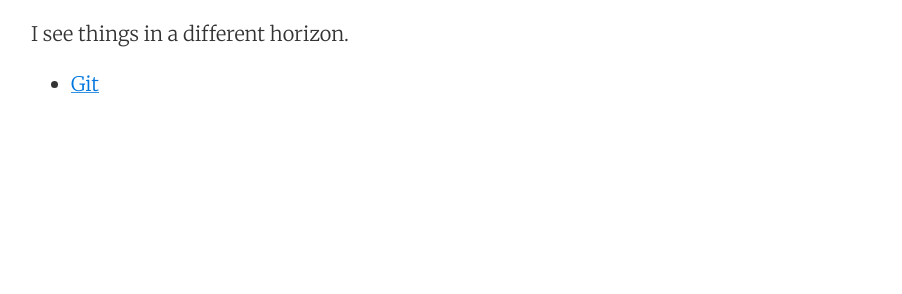
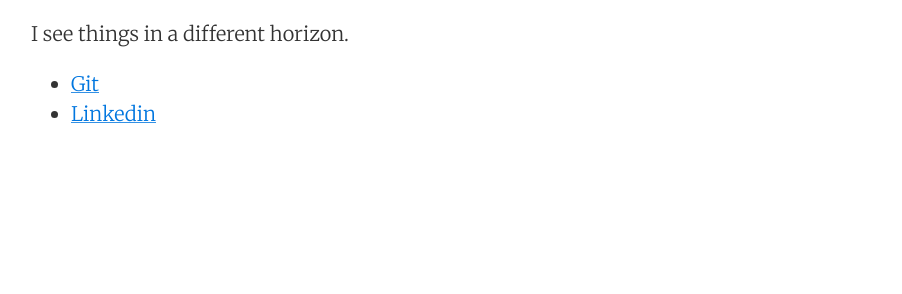
Before and after one commit to farhah/blog, a Jekyll site: the page built from about.md, in a window 1280 px wide. Shown: the part 201-495 px from the top of the page, without its empty margins (189-1091 px from the left). Built offline with Jekyll 4.4.1, drawn with Linux system fonts in a browser that asks for light colours.

Commit message:
Create about.md

```diff
--- a/about.md
+++ b/about.md
@@ -9,3 +9,4 @@ I see things in a different horizon.
 
 
 * [Git](http://github.com/farhah)
+* [Linkedin](https://www.linkedin.com/in/farhah-kamaruzzaman-b742a3a7/)
```
